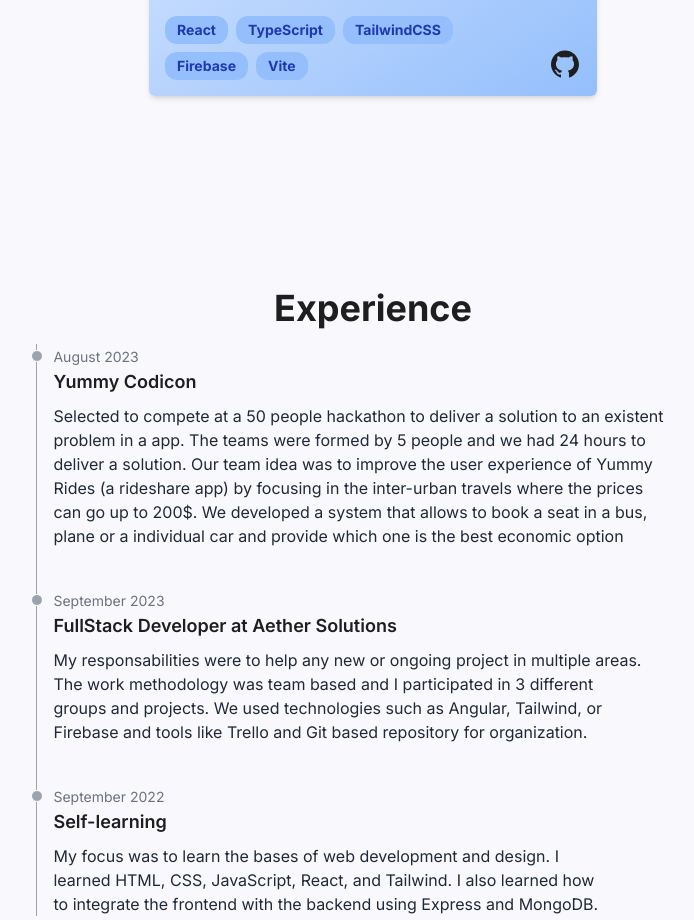
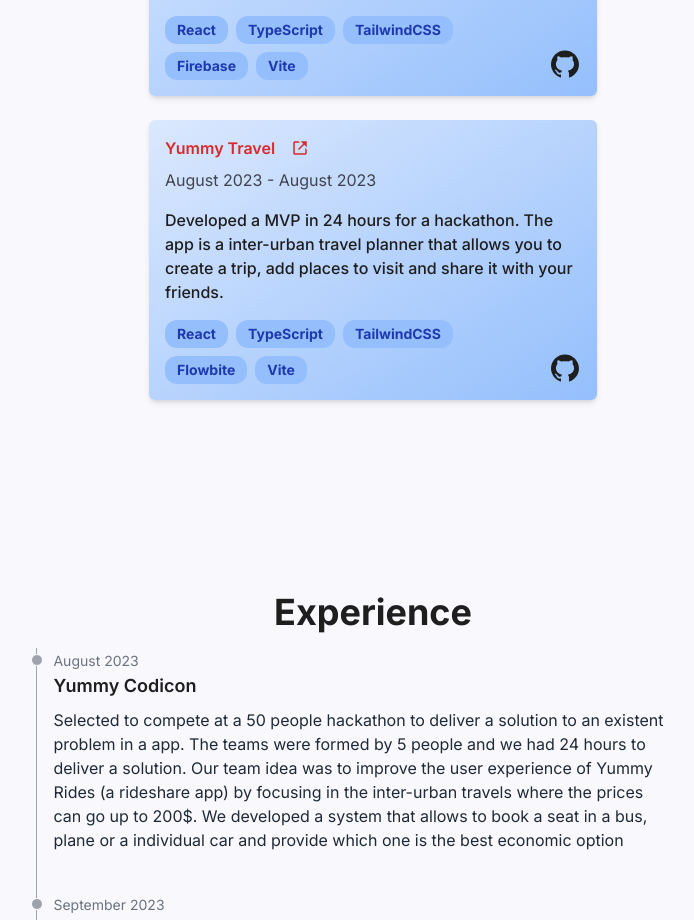
Before and after one commit to Sergionx/portfolio, a React (Vite) app: page / in a window 1280 px wide. Shown: the part 2202-3122 px from the top of the page, without its empty margins (267-961 px from the left). Built offline with nearby package versions, Linux system fonts and the light colour scheme.

Commit message:
Added yummy

```diff
--- a/src/components/sections/Projects.tsx
+++ b/src/components/sections/Projects.tsx
@@ -15,8 +15,6 @@ interface Project {
 export default function Projects() {
   // TODO PRIORIDAD - Filtros de proyectos
   // TODO PRIORIDAD - Pagination de proyectos
-  // TODO - Add psicovivir
-  // TODO - Add Yummy
 
   const projects: Project[] = [
     {
@@ -65,6 +63,16 @@ export default function Projects() {
       url: "https://psico-vivir.web.app/",
       githubUrl: "https://github.com/ValeriaZampetti/Psico-vivir",
       date: "January 2023 - March 2023",
+    },
+    {
+      name: "Yummy Travel",
+      description: `
+        Developed a MVP in 24 hours for a hackathon. The app is a inter-urban travel planner that allows you to create a trip, add places to visit and share it with your friends.
+      `,
+      technologies: ["React", "TypeScript", "TailwindCSS", "Flowbite", "Vite"],
+      url: "https://yummy-travel.web.app/",
+      githubUrl: "https://github.com/Yummy-Travel/Yummy-Travel",
+      date: "August  2023 - August  2023",
     },
   ];
 
```
